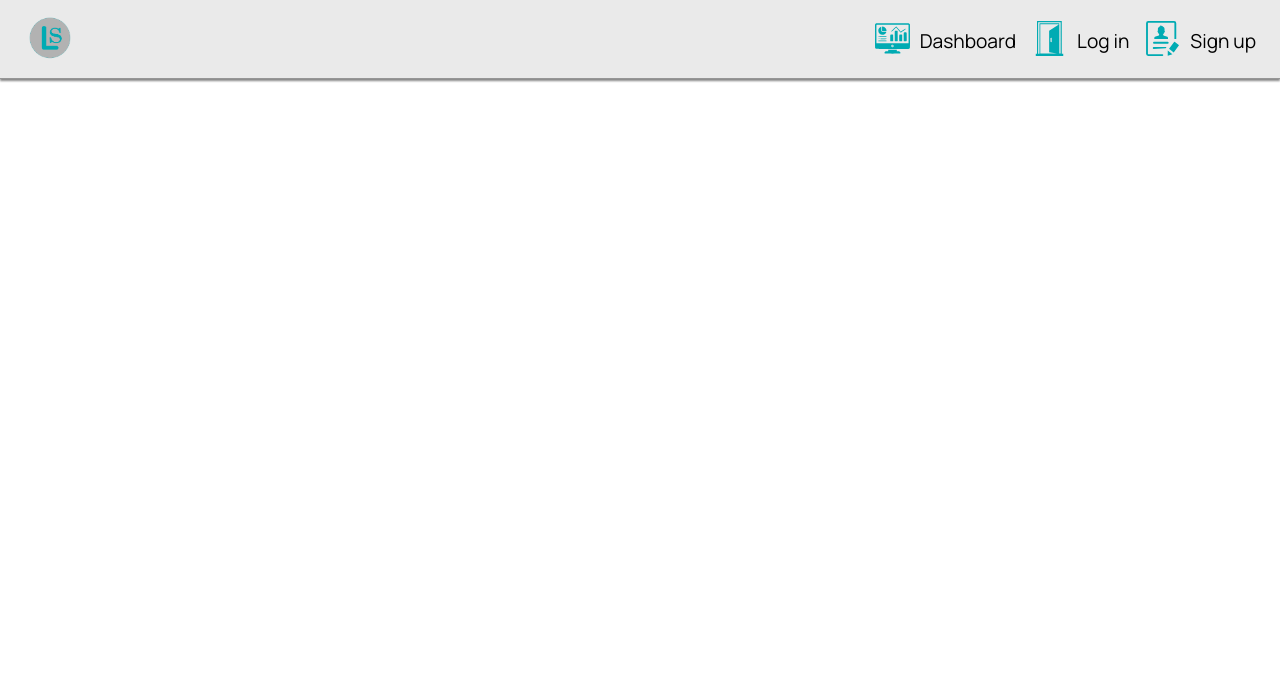
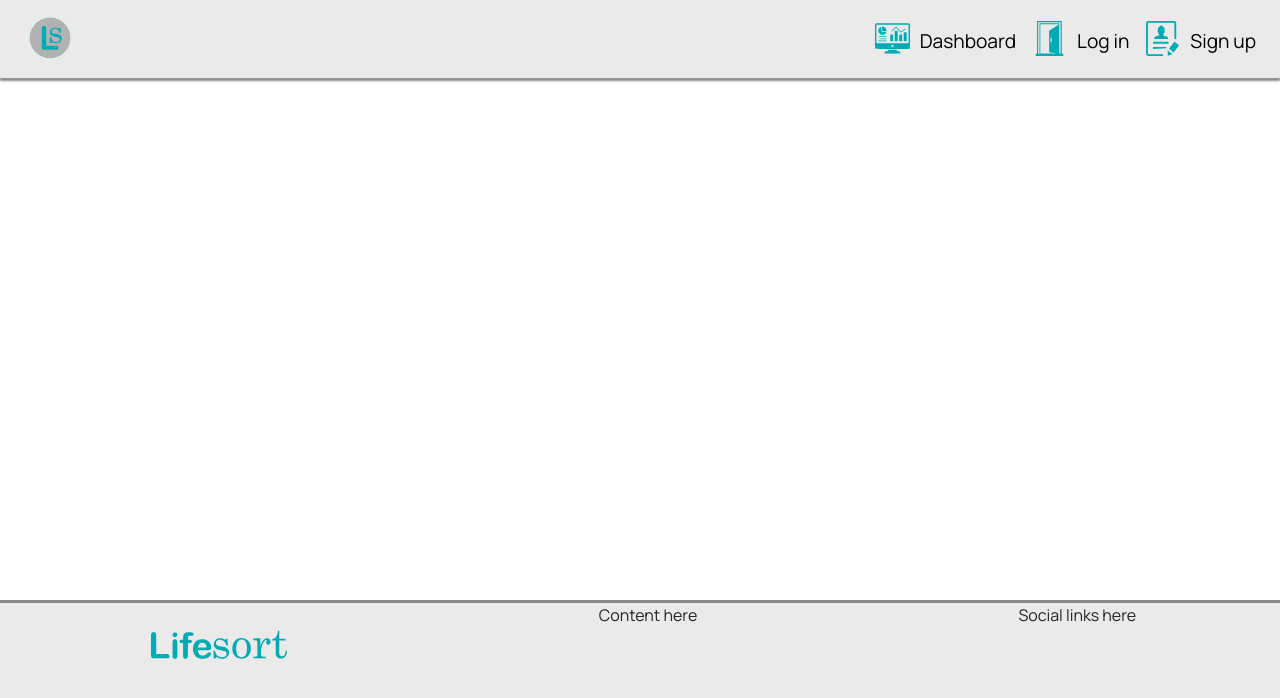
Before and after one commit to carl2087/life-sort-task-app, a React (Create React App) app: page / in a window 1280 px wide. Shown: the top 698 px of the page. Built offline with nearby package versions, Linux system fonts and the light colour scheme.

Commit message:
added basics for footer.js

```diff
--- a/src/App.js
+++ b/src/App.js
@@ -1,10 +1,12 @@
 import styles from '../src/App.module.css'
+import Footer from './components/Footer';
 import NavBar from './components/NavBar';
 
 function App() {
 	return (
 		<div className={ styles.App }>
 			<NavBar />
+			<Footer />
 		</div>
 	);
 }
--- a/src/App.module.css
+++ b/src/App.module.css
@@ -1,4 +1,6 @@
 .App {
     font-family: 'Manrope', sans-serif;
     min-height: 100vh;
+    display: flex;
+    flex-direction: column
 }
--- /dev/null
+++ b/src/components/Footer.js
@@ -0,0 +1,28 @@
+import React from 'react'
+import styles from '../styles/Footer.module.css'
+import { Col, Row } from 'react-bootstrap'
+import logo from '../assets/life-sort-logo-words.svg'
+
+const Footer = () => {
+    return (
+        <footer className={ styles.Footer }>
+            <Row>
+                <Col className='text-center'>
+                <img
+                src={ logo }
+                alt='logo'
+                className={ styles.FooterLogo }
+                />
+                </Col>
+                <Col className='text-center'>
+                Content here
+                </Col>
+                <Col className='text-center'>
+                Social links here
+                </Col>
+            </Row>
+        </footer>
+    )
+}
+
+export default Footer
--- a/src/components/NavBar.js
+++ b/src/components/NavBar.js
@@ -14,7 +14,7 @@ const NavBar = () => {
                 <img
                 src={ logo }
                 alt='logo'
-                height='50'
+                className= { styles.NavBarLogo }
                 />
             </Navbar.Brand>
             <Navbar.Toggle aria-controls="basic-navbar-nav" />
@@ -24,7 +24,7 @@ const NavBar = () => {
                         <img
                         src={ dashboard }
                         alt='Dashboard logo'
-                        className={ styles.NavBarLogos }
+                        className={ styles.NavBarIcons }
                     />
                     <span className='align-bottom'>Dashboard</span>
                     </Nav.Link>
@@ -32,7 +32,7 @@ const NavBar = () => {
                     <img
                         src={ opened }
                         alt='Dashboard logo'
-                        className={ styles.NavBarLogos }
+                        className={ styles.NavBarIcons }
                     />
                     <span className='align-bottom'>Log in</span>
                     </Nav.Link>
@@ -40,7 +40,7 @@ const NavBar = () => {
                     <img
                         src={ signup }
                         alt='Dashboard logo'
-                        className={ styles.NavBarLogos }
+                        className={ styles.NavBarIcons }
                         />
                         <span className='align-bottom'>Sign up</span>
                 </Nav.Link>
--- /dev/null
+++ b/src/styles/Footer.module.css
@@ -0,0 +1,12 @@
+.Footer {
+    margin-top: auto;
+    background-color: #eaeaea;
+    height: 200px;
+    border-top: #888888;
+    border-top-style: outset;
+    padding-left: 1em;
+}
+
+.FooterLogo {
+    height: 6em;
+}
--- a/src/styles/NavBar.module.css
+++ b/src/styles/NavBar.module.css
@@ -9,10 +9,15 @@
     padding-right: 1em;
 }
 
-.NavBarLogos {
+.NavBarIcons {
     margin-right: 10px;
     height: 35px;
     width: 35px;
+}
+
+.NavBarLogo {
+    height: 50px;
+    cursor: pointer;
 }
 
 .NavBarText {
```
Also changed, not shown: src/assets/life-sort-logo-words.svg (added).
